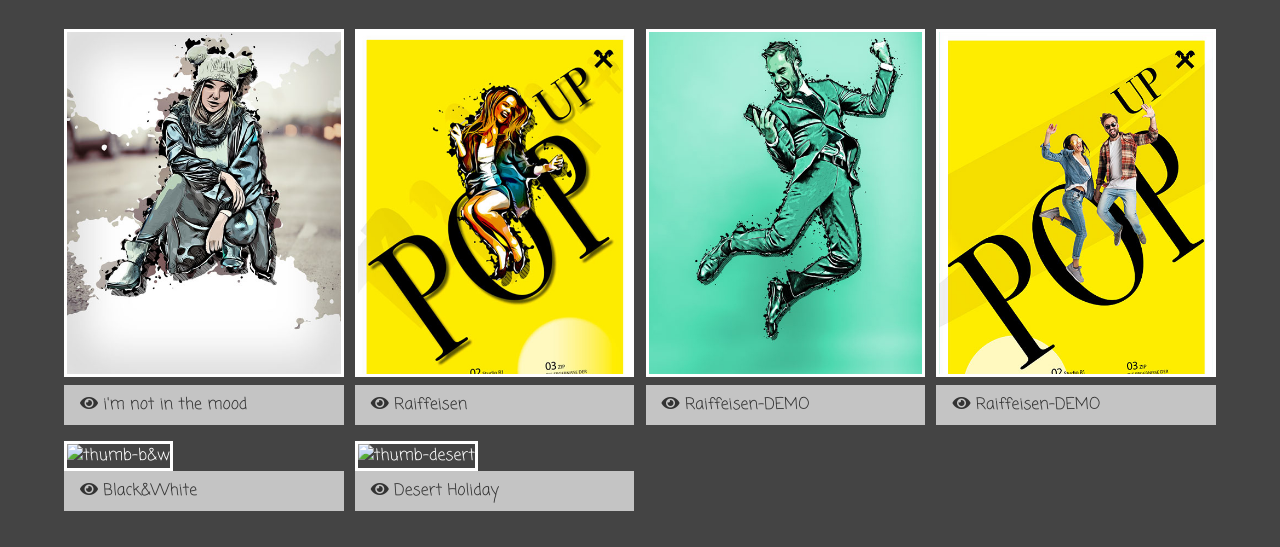
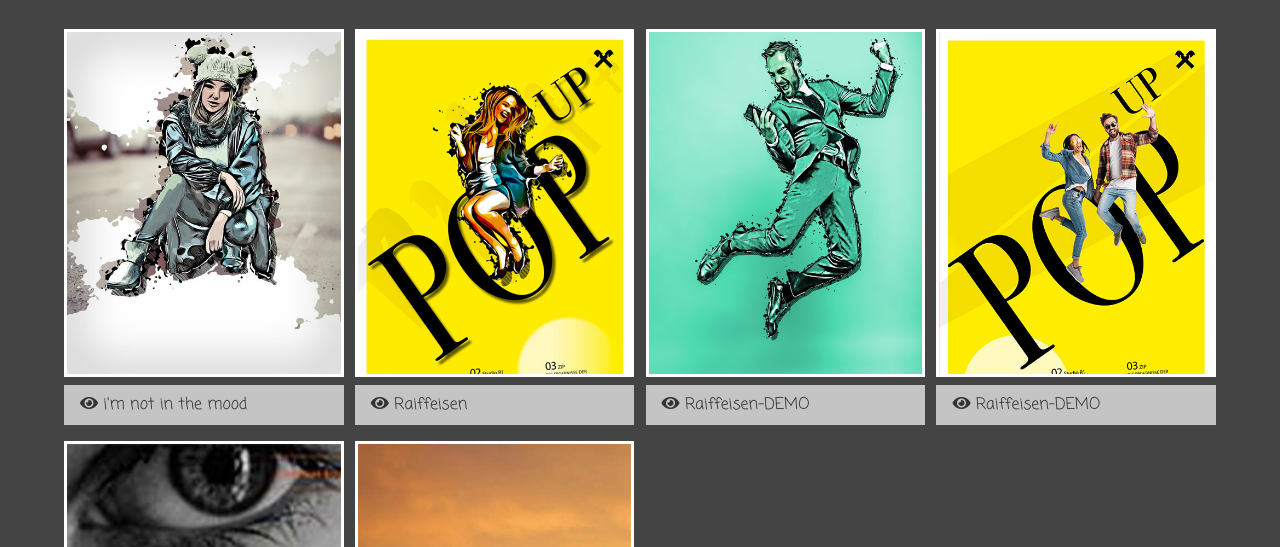
Before and after one commit to saijen-kan/portfolio, a plain HTML site: page work.html in a window 1280 px wide. Shown: the part 253-800 px from the top of the page. Drawn offline with Linux system fonts and the light colour scheme.

Commit message:
Update work.html

```diff
--- a/work.html
+++ b/work.html
@@ -105,7 +105,7 @@
       </div>
       <div class="item">
         <a href="https://blackwhitemoo.netlify.app/" target="_blank">
-          <img src="img/projects/thumbnail-black&white.jpg" alt="thumb-b&w">
+          <img src="img/projects/black&white.jpg" alt="thumb-b&w">
         </a>
         <a href="https://blackwhitemoo.netlify.app/" class="btn-light" target="_blank">
           <i class="fas fa-eye"></i> Black&White
@@ -116,7 +116,7 @@
       </div>
       <div class="item">
         <a href="https://desertmoo.netlify.app/" target="_blank">
-          <img src="img/projects/thumbnail-desert.jpg" alt="thumb-desert">
+          <img src="img/projects/desert-thumb.jpg" alt="thumb-desert">
         </a>
         <a href="https://desertmoo.netlify.app/" class="btn-light" target="_blank">
           <i class="fas fa-eye"></i> Desert Holiday
```
